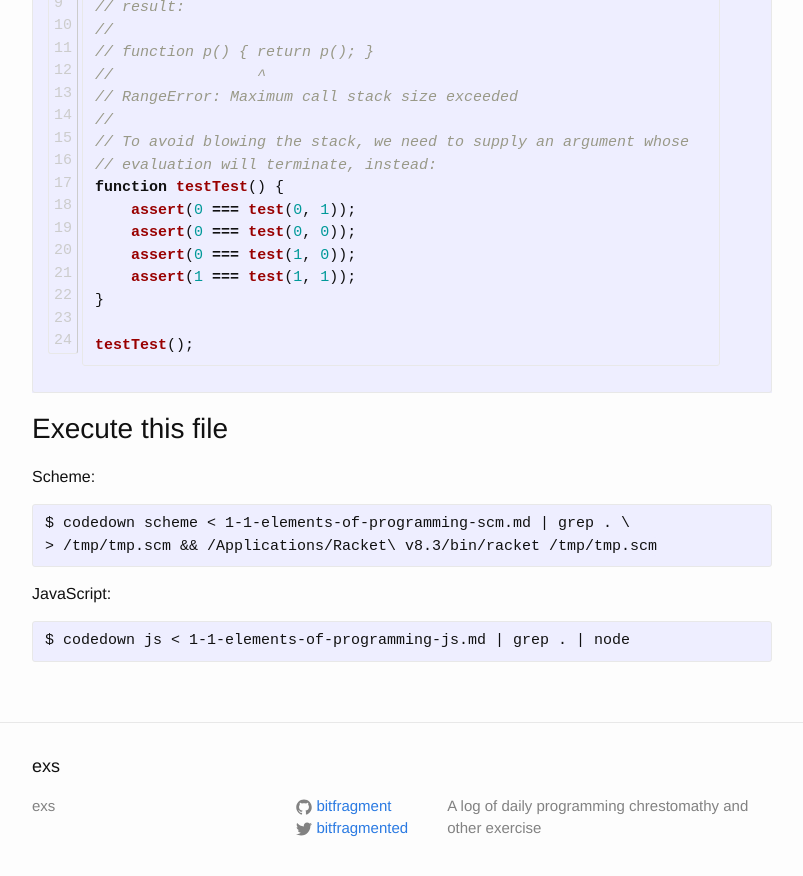
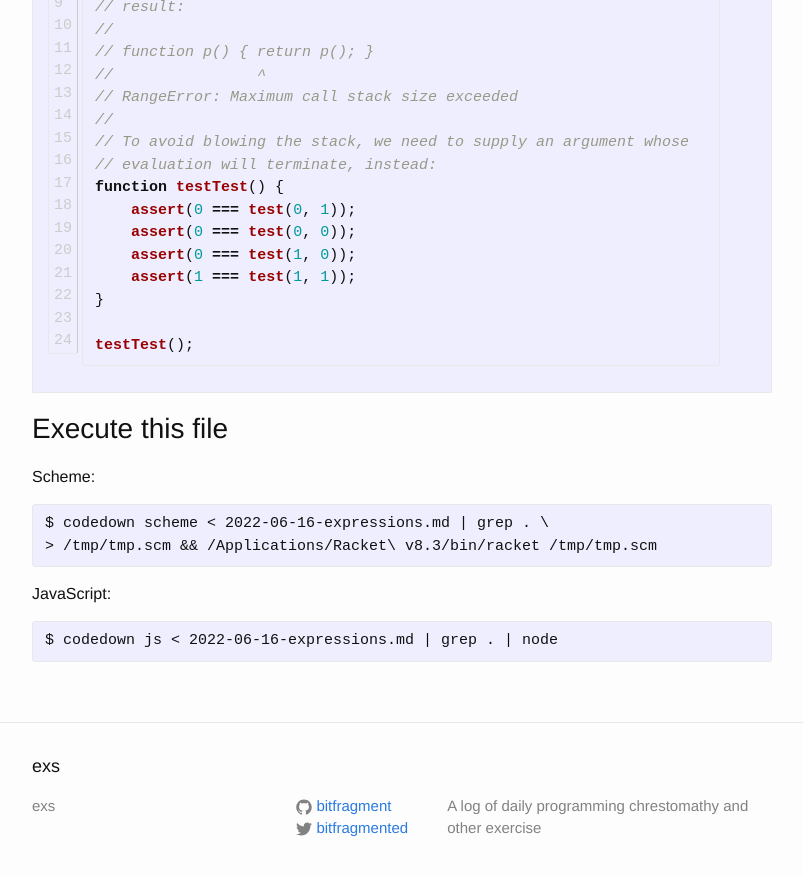
Before and after one commit to bitfragment/exs, a Jekyll site: the page built from _posts/2022-06-16-expressions.md, in a window 1280 px wide and 900 px high, scrolled down 9452 px. Shown: the top 876 px of the window, without its empty margins (238-1041 px from the left). Built offline with Jekyll 4.4.1, drawn with Linux system fonts in a browser that asks for light colours.

Commit message:
Hotfix filename

````diff
--- a/_posts/2022-06-16-expressions.md
+++ b/_posts/2022-06-16-expressions.md
@@ -444,12 +444,12 @@ testTest();
 Scheme:
 
 ```txt
-$ codedown scheme < 1-1-elements-of-programming-scm.md | grep . \
+$ codedown scheme < 2022-06-16-expressions.md | grep . \
 > /tmp/tmp.scm && /Applications/Racket\ v8.3/bin/racket /tmp/tmp.scm
 ```
 
 JavaScript:
 
 ```txt
-$ codedown js < 1-1-elements-of-programming-js.md | grep . | node
+$ codedown js < 2022-06-16-expressions.md | grep . | node
 ```
````
